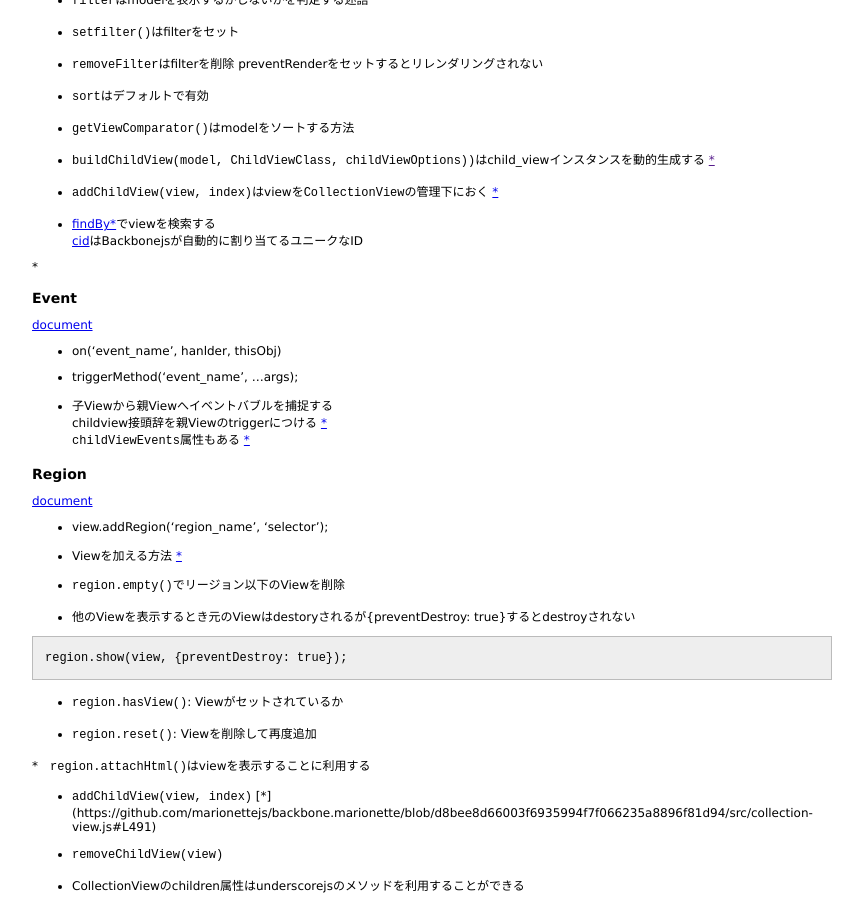
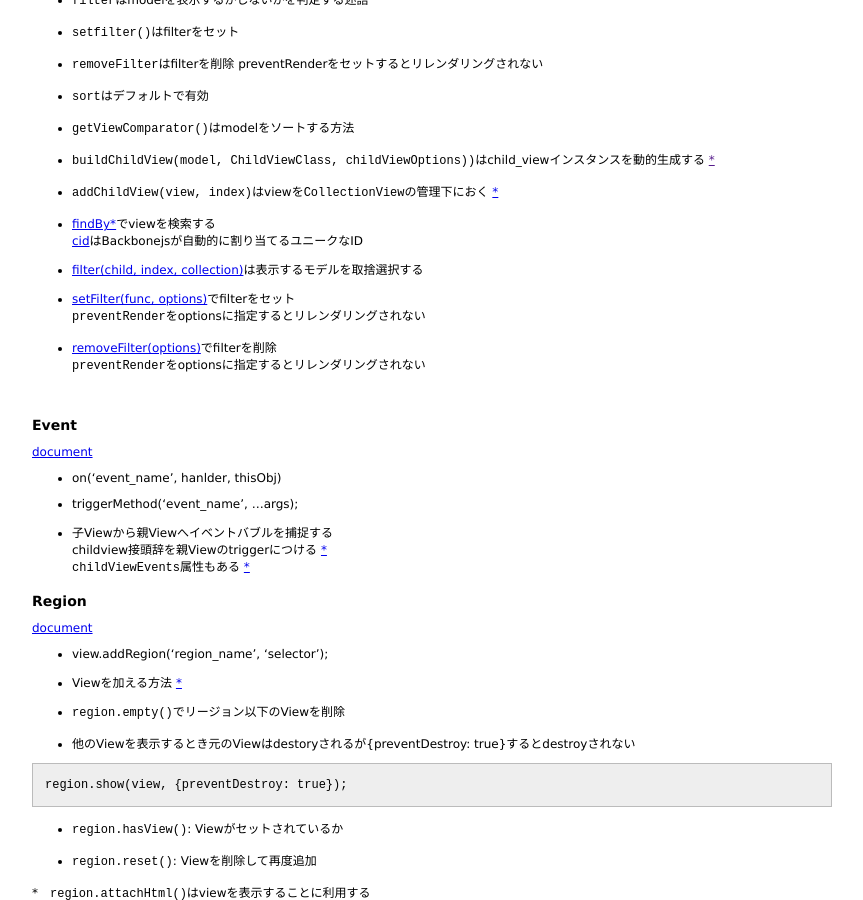
Before and after one commit to 38elements/38elements.github.com, a Jekyll site: the page built from _posts/2016-09-11-backbone_marionette.md, in a window 1280 px wide and 900 px high, scrolled down 2007 px. Shown: the whole window, without its empty margins (208-1071 px from the left). Built offline with Jekyll 4.4.1, drawn with Linux system fonts in a browser that asks for light colours.

Commit message:
Update 2016-09-11-backbone_marionette.md

```diff
--- a/_posts/2016-09-11-backbone_marionette.md
+++ b/_posts/2016-09-11-backbone_marionette.md
@@ -152,7 +152,14 @@ remove(model)はそれに対応するChildViewを1つ削除
 * [findBy\*](http://marionettejs.com/docs/master/marionette.collectionviewadvanced.html#collectionview-retrieve-child-views)でviewを検索する
 [cid](http://backbonejs.org/#Model-cid)はBackbonejsが自動的に割り当てるユニークなID
 
-*
+* [filter(child, index, collection)](http://marionettejs.com/docs/master/marionette.collectionviewadvanced.html#collectionviews-filter)は表示するモデルを取捨選択する
+
+* [setFilter(func, options)](http://marionettejs.com/docs/master/marionette.collectionviewadvanced.html#collectionviews-setfilter)でfilterをセット
+`preventRender`をoptionsに指定するとリレンダリングされない
+
+* [removeFilter(options)](http://marionettejs.com/docs/master/marionette.collectionviewadvanced.html#collectionviews-removefilter)でfilterを削除
+`preventRender`をoptionsに指定するとリレンダリングされない
+
 <br>
 
 ### Event
```
